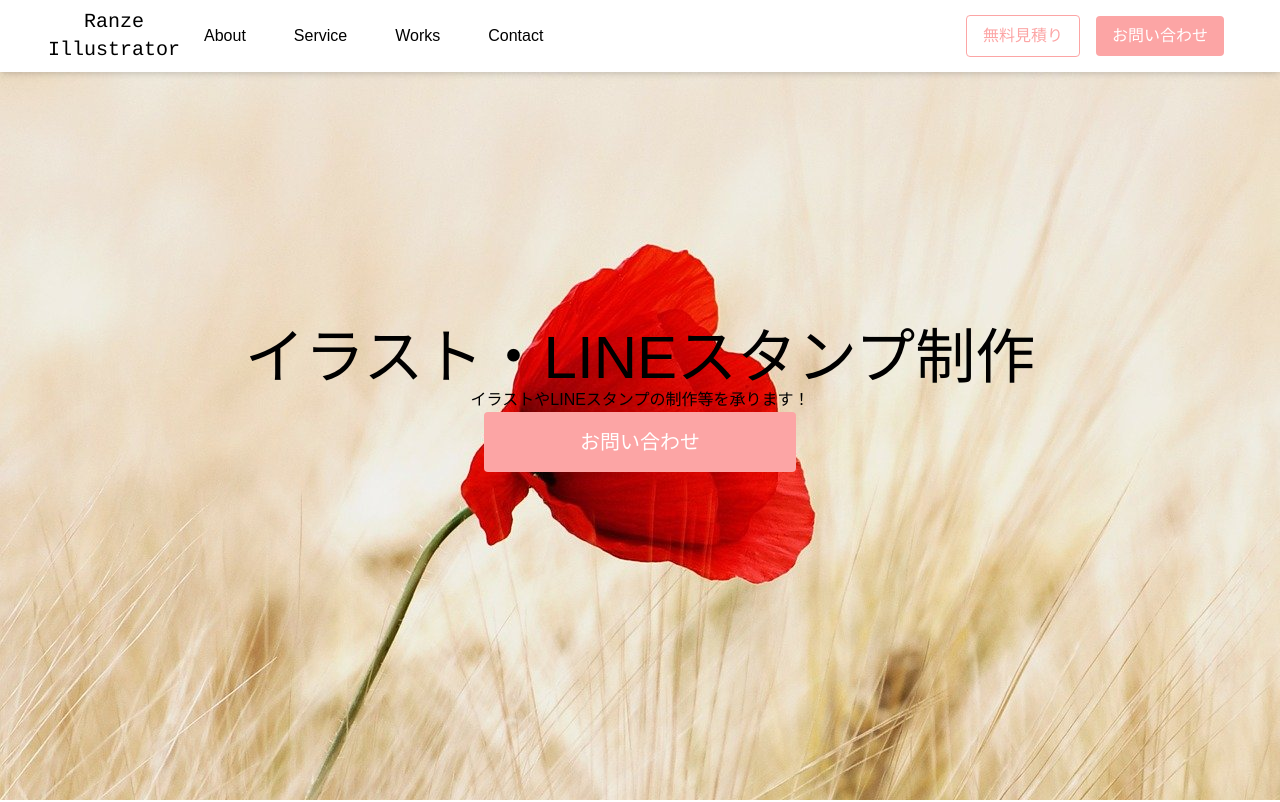
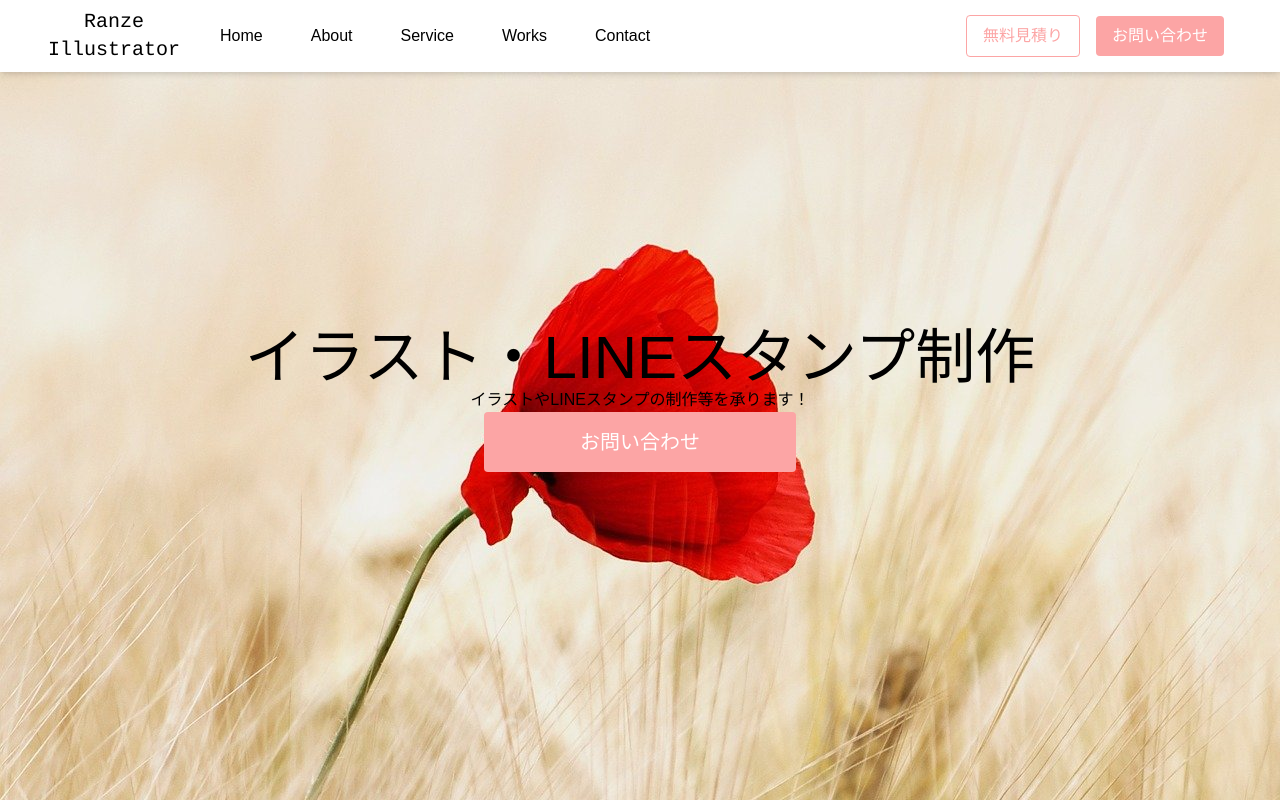
Before and after one commit to mayone-du/ranze-hp, a Next.js app: page / in a window 1280 px wide. Shown: the top 802 px of the page. Built offline with nearby package versions, Linux system fonts and the light colour scheme.

Commit message:
add home navigation

```diff
--- a/src/components/shared/layout/Header.tsx
+++ b/src/components/shared/layout/Header.tsx
@@ -6,7 +6,7 @@ const Header: React.VFC = () => {
     <>
       <header className="flex items-center justify-between py-2 px-12 fixed w-full inset-x-0 z-50 bg-white shadow-md">
         <nav className="flex items-center">
-          <h2 className="my_logo text-xl text-center">
+          <h2 className="my_logo text-xl text-center mr-4">
             <Link href="/">
               <a className="block">
                 Ranze
@@ -16,6 +16,11 @@ const Header: React.VFC = () => {
             </Link>
           </h2>
           <ul className="flex">
+            <li>
+              <Link href="/">
+                <a className="py-3 px-4 mx-2">Home</a>
+              </Link>
+            </li>
             <li>
               <Link href="/about">
                 <a className="py-3 px-4 mx-2">About</a>
```
